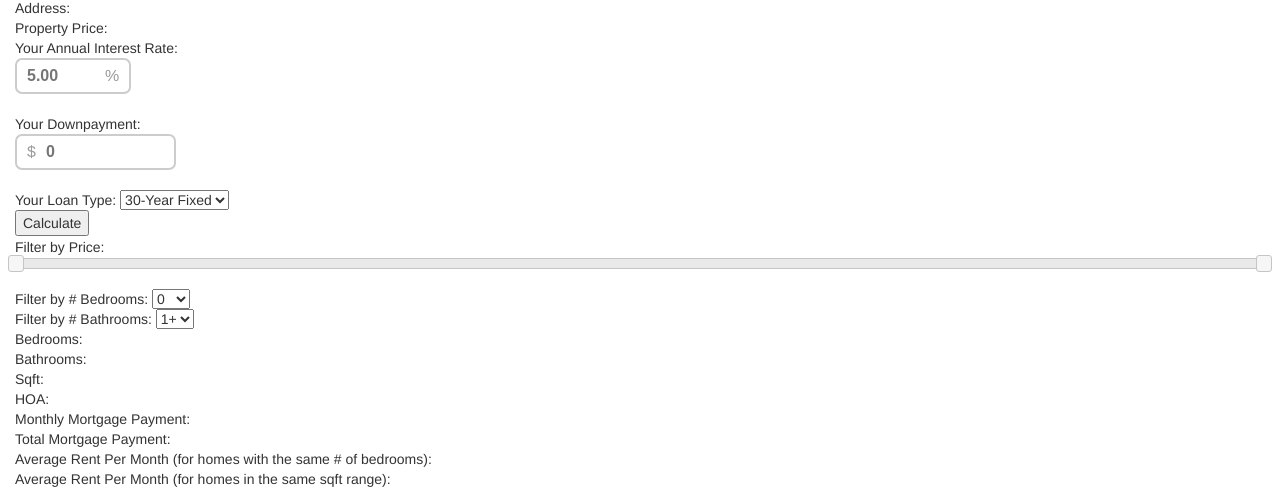
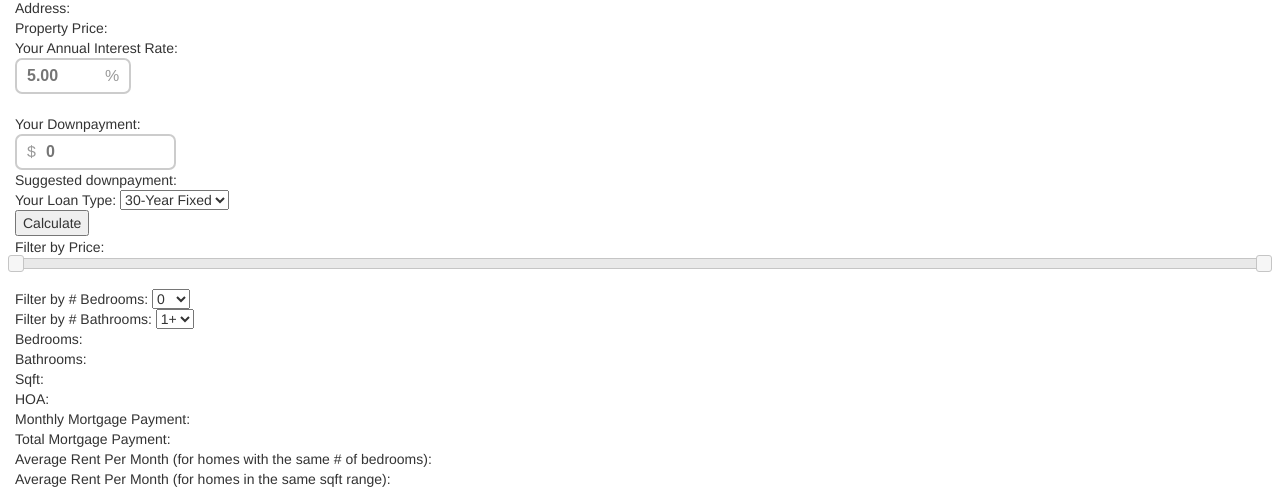
Before and after one commit to jttyeung/investable, a Flask app: page / in a window 1280 px wide. Shown: the part 558-1047 px from the top of the page. Run offline with Flask 2, Linux system fonts and the light colour scheme; some libraries are stand-ins or nearby versions.

Commit message:
added suggested downpayment amount

```diff
--- a/static/js/scripts.js
+++ b/static/js/scripts.js
@@ -309,7 +309,7 @@ function updatePrice(listing, marker) {
       $('#sqft').html(listing.sqft);
       $('#hoa').html(listing.hoa);
       $('#list-price').html(price);
-      $('#mortgage-downpayment').attr('placeholder', twentyPercentDownpayment);
+      $('#suggested-downpayment').html(twentyPercentDownpayment);
 
   // If listing is found on Zillow, but it is not for sale
   } else if (listing.response === 200) {
--- a/templates/index.html
+++ b/templates/index.html
@@ -57,7 +57,7 @@
     Property Price: <span id="list-price"></span><br>
     <form id="mortgage-calculator">
       Your Annual Interest Rate: <div class="input-box"><input type="number" id="mortgage-rate" placeholder="5.00" maxlength="5" min="0" step="any" required><span class="percent">%</span></div><br>
-      Your Downpayment: <div class="input-box"><span class="currency">$</span><input type="number" id="mortgage-downpayment" placeholder="0" maxlength="1" min="0" required></div><br>
+      Your Downpayment: <div class="input-box"><span class="currency">$</span><input type="number" id="mortgage-downpayment" placeholder="0" maxlength="1" min="0" required></div> Suggested downpayment: <span id="suggested-downpayment"></span><br>
       Your Loan Type:
         <select id="mortgage-loan-type">
           <option value="40-fixed">40-Year Fixed</option>
```
